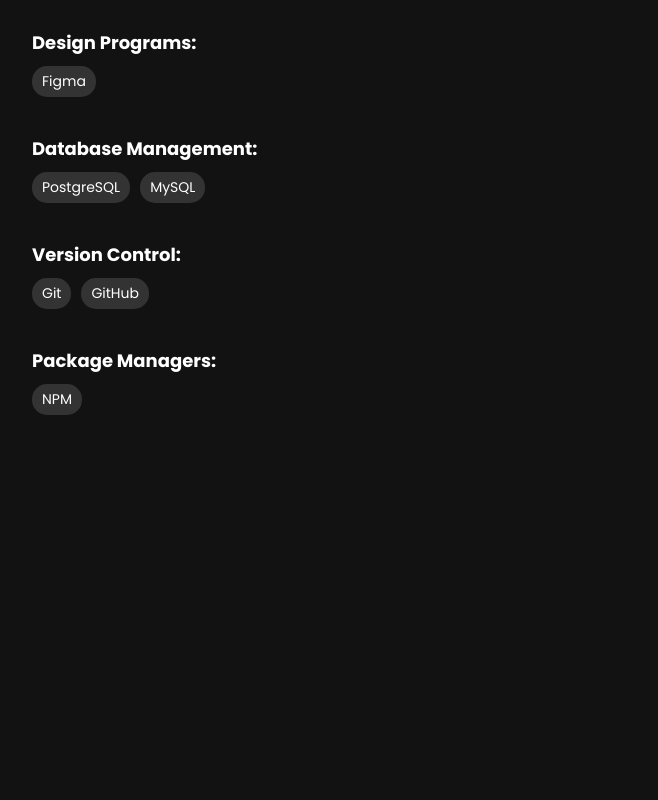
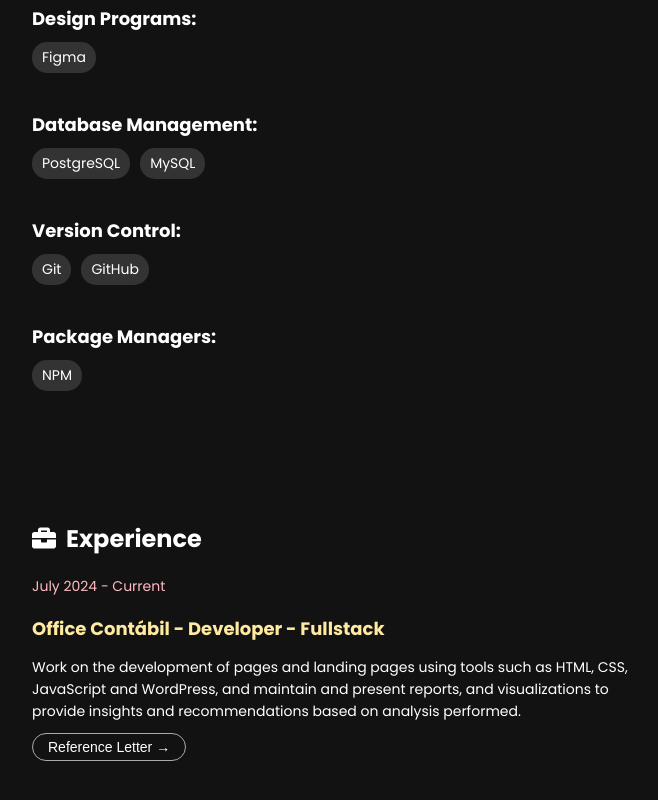
Before and after one commit to gabrielcsilvaa/PortfolioGabriel-react, a React (Create React App) app: page / in a window 1280 px wide. Shown: the part 1804-2604 px from the top of the page, without its empty margins (308-966 px from the left). Before the commit the page ends 2329 px from the top, so only its background shows below. Built offline with nearby package versions, Linux system fonts and the light colour scheme.

Commit message:
fazendo o component experience

```diff
--- a/src/App.js
+++ b/src/App.js
@@ -3,6 +3,7 @@
 import Education from './components/education';
 import Languages from './components/languages';
 import Skills from './components/skills';
+import Experience from './components/experience';
 function App() {
   return (
     <div className='App'>
@@ -11,6 +12,7 @@
       <Education />
       <Languages />
       <Skills />
+      <Experience />
     </div>
   );
 }
--- /dev/null
+++ b/src/components/experience.jsx
@@ -0,0 +1,25 @@
+import '../styles/experience.css';
+import { FaBriefcase } from 'react-icons/fa';
+
+function Experience() {
+  return (
+    <div className='experience-container'>
+      <h2 className='experience-title'>
+        <FaBriefcase className='experience-icon' /> Experience
+      </h2>
+      <div className='experience-item'>
+        <span className='date-range'>July 2024 - Current</span>
+        <h3>Office Contábil - Developer - Fullstack</h3>
+        <p>
+          Work on the development of pages and landing pages using tools such as
+          HTML, CSS, JavaScript and WordPress, and maintain and present reports,
+          and visualizations to provide insights and recommendations based on
+          analysis performed.
+        </p>
+        <button className='reference-button'>Reference Letter →</button>
+      </div>
+    </div>
+  );
+}
+
+export default Experience;
--- /dev/null
+++ b/src/styles/experience.css
@@ -0,0 +1,58 @@
+.experience-container {
+    color: #ffffff;
+    padding: 20px;
+    max-width: 600px;
+    margin: 0 auto;
+  }
+
+  .experience-title {
+    font-size: 24px;
+    margin-bottom: 20px;
+    display: flex;
+    align-items: center;
+  }
+
+  .experience-icon {
+    font-size: 24px;
+    margin-right: 10px;
+  }
+
+  .experience-item {
+    margin-bottom: 20px;
+  }
+
+  .date-range {
+    display: block;
+    font-size: 14px;
+    color: #FFBBC3;
+    margin-bottom: 5px;
+  }
+
+  h3 {
+    font-size: 18px;
+    font-weight: bold;
+    color: #FFEA9F; /* Amarelo */
+    margin-bottom: 10px;
+  }
+
+  p {
+    font-size: 14px;
+    line-height: 1.6;
+    margin-bottom: 10px;
+  }
+
+  .reference-button {
+    background-color: transparent;
+    border: 1px solid #aaaaaa;
+    color: #ffffff;
+    padding: 5px 15px;
+    border-radius: 20px;
+    cursor: pointer;
+    font-size: 14px;
+    transition: background-color 0.3s, color 0.3s;
+  }
+
+  .reference-button:hover {
+    background-color: #444444;
+    border-color: #ffffff;
+  }
```
Also changed, not shown: src/styles/education.css (line endings or trailing spaces).
